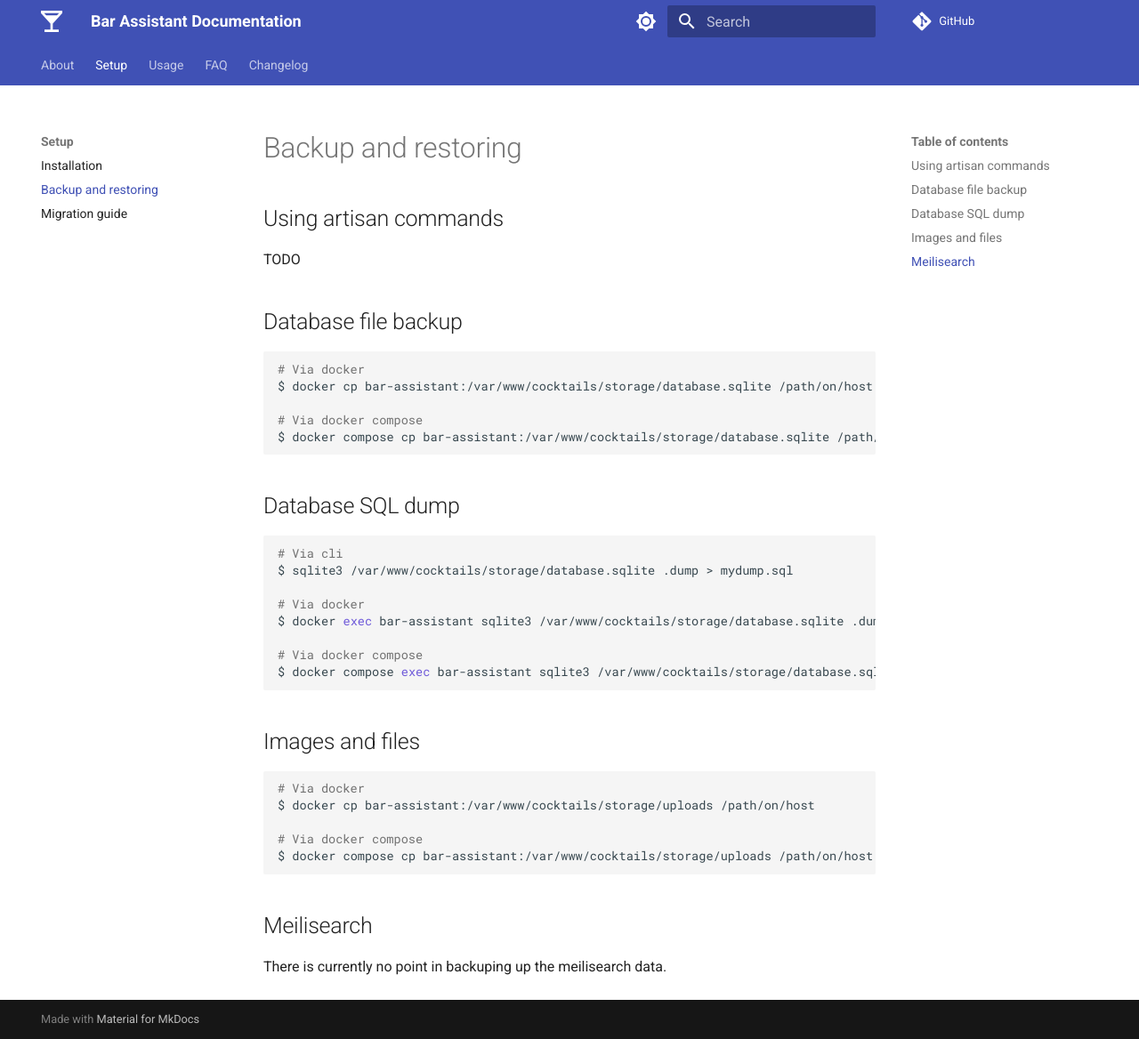
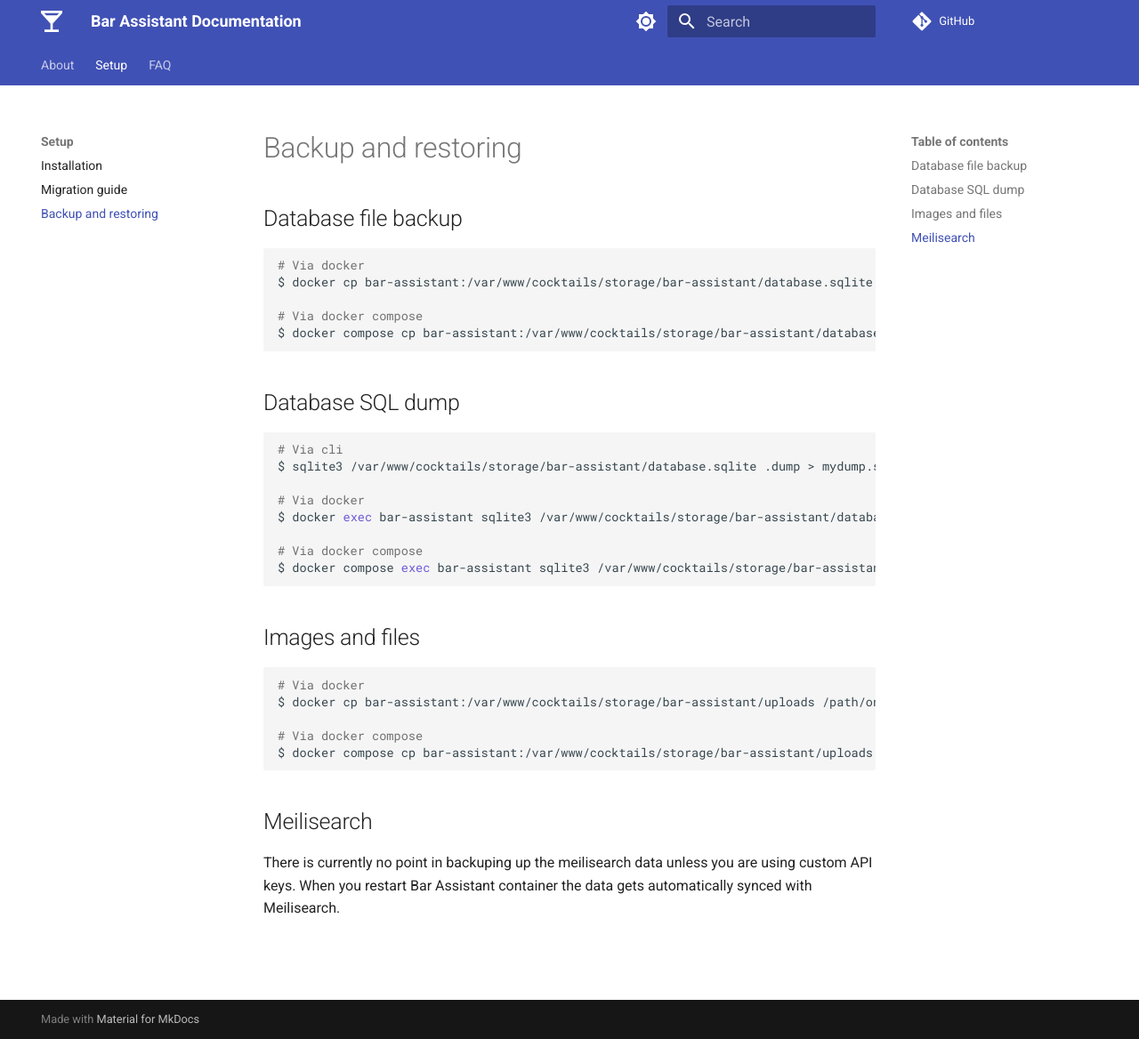
Before and after one commit to bar-assistant/docs, an MkDocs documentation site: the page built from docs/setup/backups.md, in a window 1280 px wide and 1168 px high. Shown: the whole window at 89% size. Built offline with MkDocs 1.6.1 and Material for MkDocs 9.7.7, drawn with Linux system fonts in a browser that asks for light colours; comment, search, counter and statistics services are not loaded.

````diff
--- a/docs/setup/backups.md
+++ b/docs/setup/backups.md
@@ -1,42 +1,38 @@
 # Backup and restoring
-
-## Using artisan commands
-
-TODO
 
 ## Database file backup
 
 ```bash
 # Via docker
-$ docker cp bar-assistant:/var/www/cocktails/storage/database.sqlite /path/on/host
+$ docker cp bar-assistant:/var/www/cocktails/storage/bar-assistant/database.sqlite /path/on/host
 
 # Via docker compose
-$ docker compose cp bar-assistant:/var/www/cocktails/storage/database.sqlite /path/on/host
+$ docker compose cp bar-assistant:/var/www/cocktails/storage/bar-assistant/database.sqlite /path/on/host
 ```
 
 ## Database SQL dump
 
 ```bash
 # Via cli
-$ sqlite3 /var/www/cocktails/storage/database.sqlite .dump > mydump.sql
+$ sqlite3 /var/www/cocktails/storage/bar-assistant/database.sqlite .dump > mydump.sql
 
 # Via docker
-$ docker exec bar-assistant sqlite3 /var/www/cocktails/storage/database.sqlite .dump > mydump.sql
+$ docker exec bar-assistant sqlite3 /var/www/cocktails/storage/bar-assistant/database.sqlite .dump > mydump.sql
 
 # Via docker compose
-$ docker compose exec bar-assistant sqlite3 /var/www/cocktails/storage/database.sqlite .dump > mydump.sql
+$ docker compose exec bar-assistant sqlite3 /var/www/cocktails/storage/bar-assistant/database.sqlite .dump > mydump.sql
 ```
 
 ## Images and files
 
 ```bash
 # Via docker
-$ docker cp bar-assistant:/var/www/cocktails/storage/uploads /path/on/host
+$ docker cp bar-assistant:/var/www/cocktails/storage/bar-assistant/uploads /path/on/host
 
 # Via docker compose
-$ docker compose cp bar-assistant:/var/www/cocktails/storage/uploads /path/on/host
+$ docker compose cp bar-assistant:/var/www/cocktails/storage/bar-assistant/uploads /path/on/host
 ```
 
 ## Meilisearch
 
-There is currently no point in backuping up the meilisearch data.
+There is currently no point in backuping up the meilisearch data unless you are using custom API keys. When you restart Bar Assistant container the data gets automatically synced with Meilisearch.
--- a/mkdocs.yml
+++ b/mkdocs.yml
@@ -12,8 +12,10 @@ theme:
   name: material
   logo: assets/logo.svg
   favicon: assets/favicon.png
+  custom_dir: overrides
   features:
     - content.code.annotate
+    # - content.action.edit
     - navigation.tabs
   palette:
     # Palette toggle for light mode
@@ -35,8 +37,12 @@ nav:
   - 'index.md'
   - Setup:
     - 'setup/index.md'
+    - 'setup/updating.md'
     - 'setup/backups.md'
-    - 'setup/updating.md'
-  - 'usage/index.md'
+  # - 'usage/index.md'
   - 'faq.md'
-  - 'changelog.md'
+  # - 'changelog.md'
+
+extra:
+  analytics:
+    provider: custom
--- /dev/null
+++ b/overrides/partials/integrations/analytics/custom.html
@@ -0,0 +1 @@
+<script defer data-domain="bar-assistant.github.io" src="https://analytics.karlomikus.com/js/plausible.js"></script>
````
Also changed, not shown: docs/faq.md (+5 -2 lines), docs/index.md (+11 -0 lines), docs/setup/index.md (+4 -2 lines), docs/setup/updating.md (+1 -1 lines).
